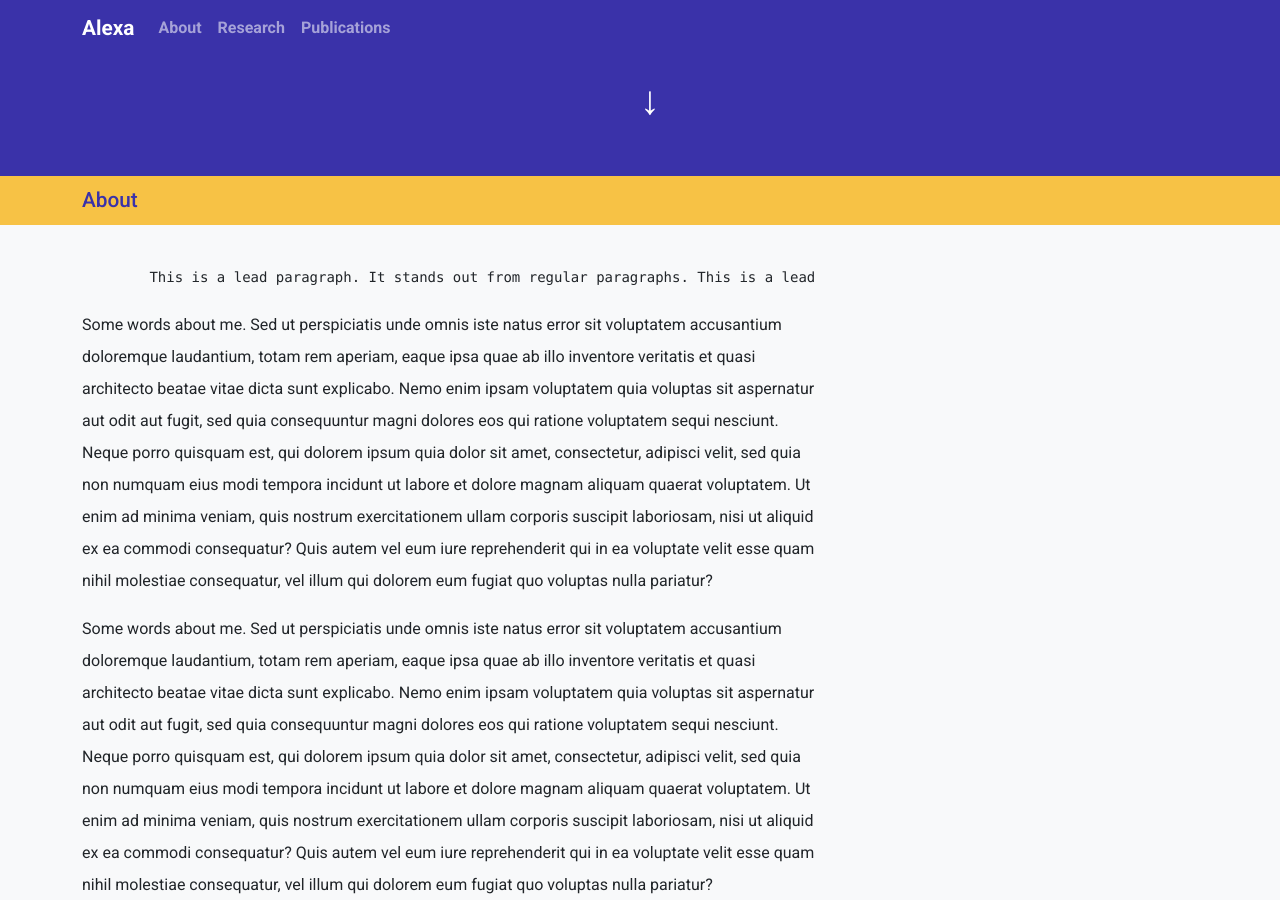
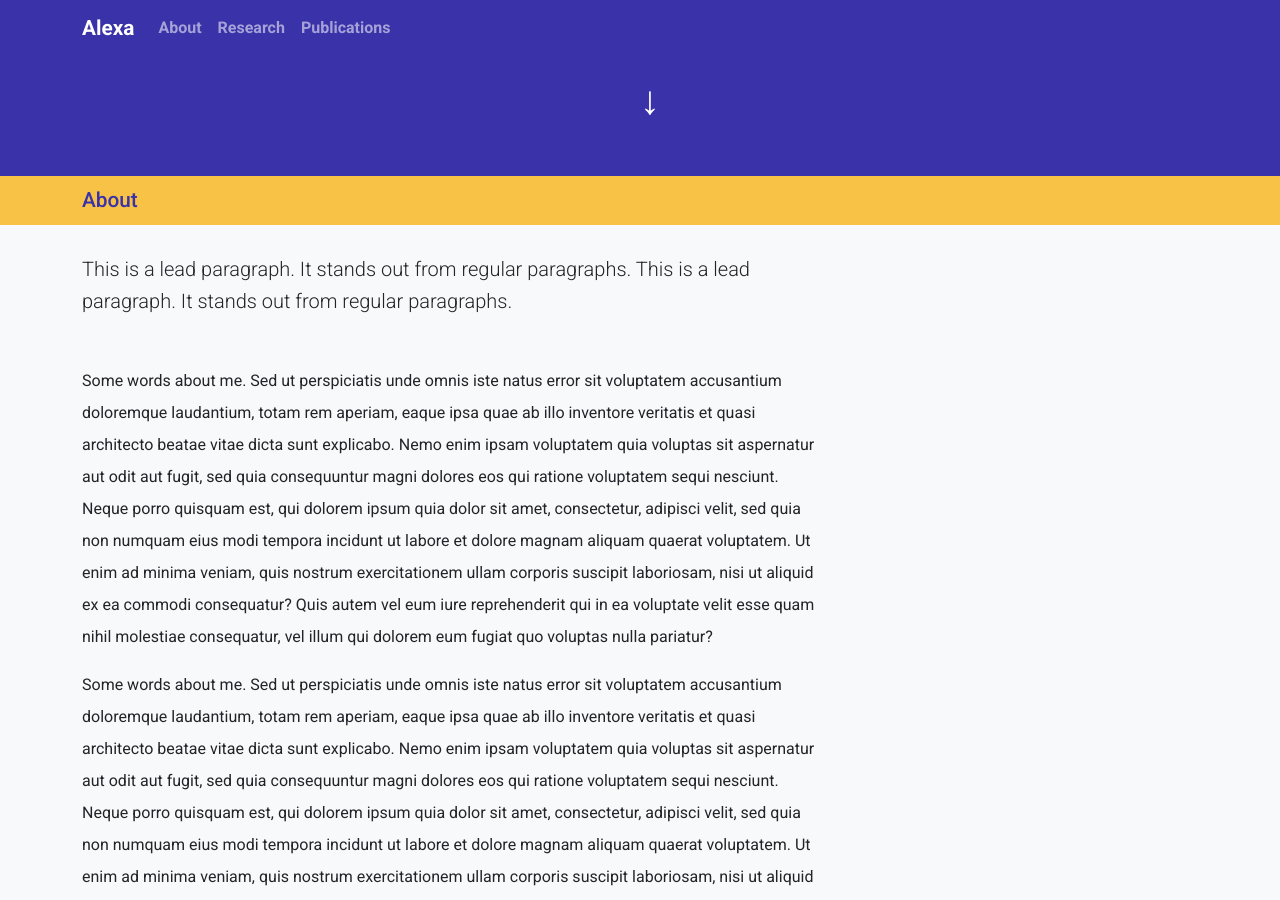
Before and after one commit to ghxm/jekyll-alexa-theme, a Jekyll site: the page built from index.html, in a window 1280 px wide and 900 px high, scrolled down 764 px. Built offline with Jekyll 4.4.1, drawn with Linux system fonts in a browser that asks for light colours.

Commit message:
properly render lead text

```diff
--- a/_includes/section.html
+++ b/_includes/section.html
@@ -41,9 +41,7 @@
 
                 <div class="mt-3 mb-5">
 
-                    <p class="lead mb-4">
-                        {{ lead | markdownify }}
-                    </p>
+                    <p class="lead mb-5">{{ lead | strip | markdownify | remove: '<p>' | remove: '</p>'  }}</p>
 
                     {{ content }}
 
```
